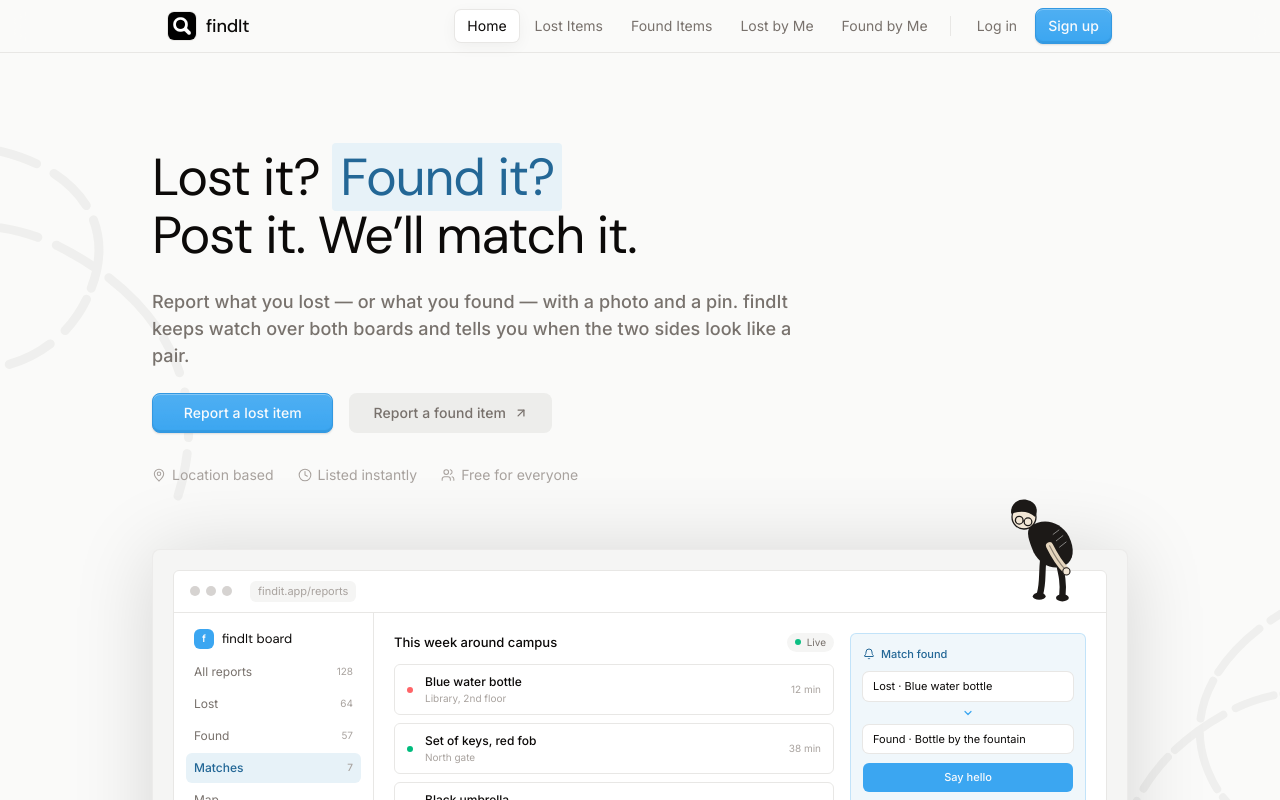
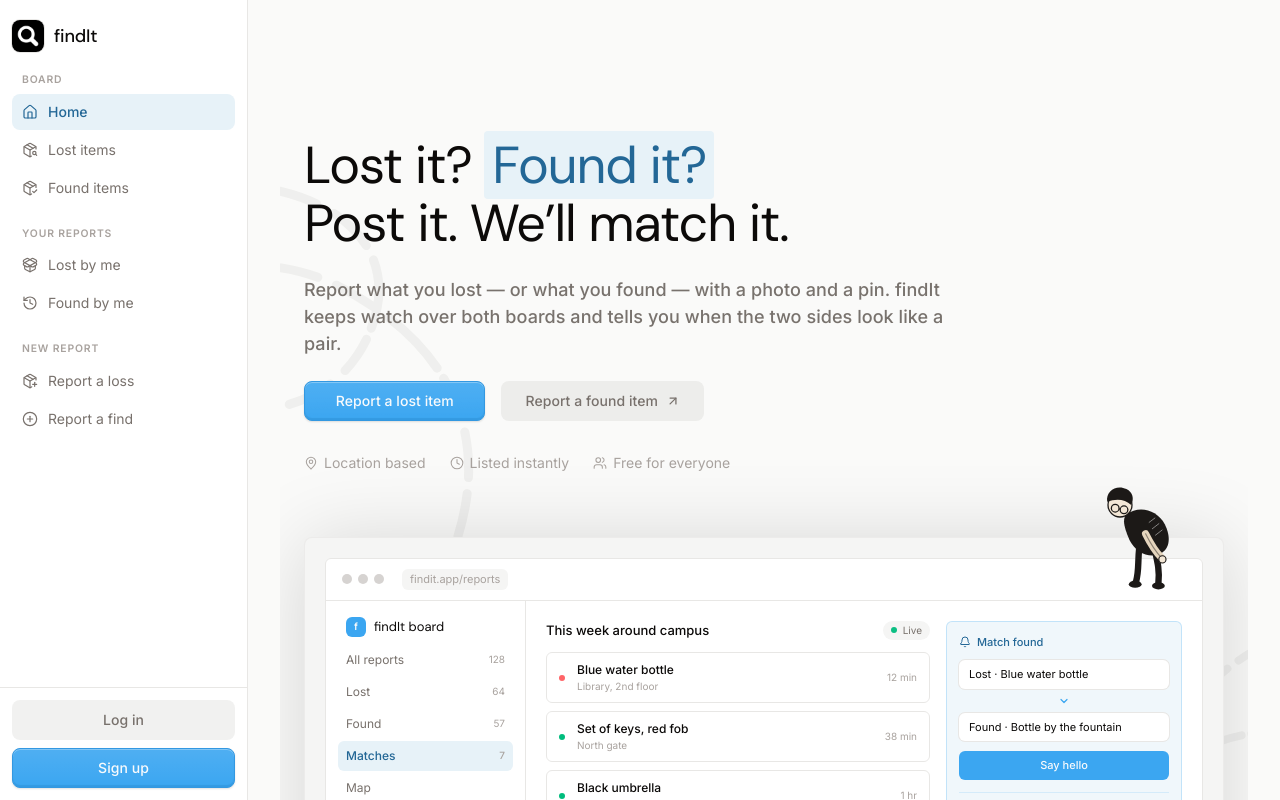
Before and after one commit to ankitsensei/findIt, a React (Vite) app in the folder client/: page / in a window 1280 px wide. Shown: the top 800 px of the page. Built offline with nearby package versions, Linux system fonts and the light colour scheme; no server answers.

Commit message:
feat: use AppShell sidebar on Home page

```diff
--- a/client/src/pages/Home.jsx
+++ b/client/src/pages/Home.jsx
@@ -1,6 +1,6 @@
 import React from "react";
 import { NavLink } from "react-router";
-import Navbar from "../components/Navbar.jsx";
+import AppShell from "../components/AppShell.jsx";
 import {
   Search,
   Users,
@@ -546,11 +546,11 @@ const MatchFragment = () => (
 --------------------------------------------------------------------------- */
 const Home = () => {
   return (
-    <div className="relative min-h-screen overflow-x-clip bg-canvas pt-[52px]">
-      <Navbar />
+    <AppShell>
+      <div className="relative overflow-x-clip bg-canvas">
         <PencilLoops />
 
-      <main className="relative">
+        <div className="relative">
           {/* --- First screen: highlighted promise + product stage --- */}
           <section
             id="top"
@@ -825,8 +825,9 @@ const Home = () => {
               <span>No ads. No fees. Just stuff going home.</span>
             </div>
           </footer>
-      </main>
         </div>
+      </div>
+    </AppShell>
   );
 };
 
```
Lines whose indentation alone changed are shown as unchanged.
